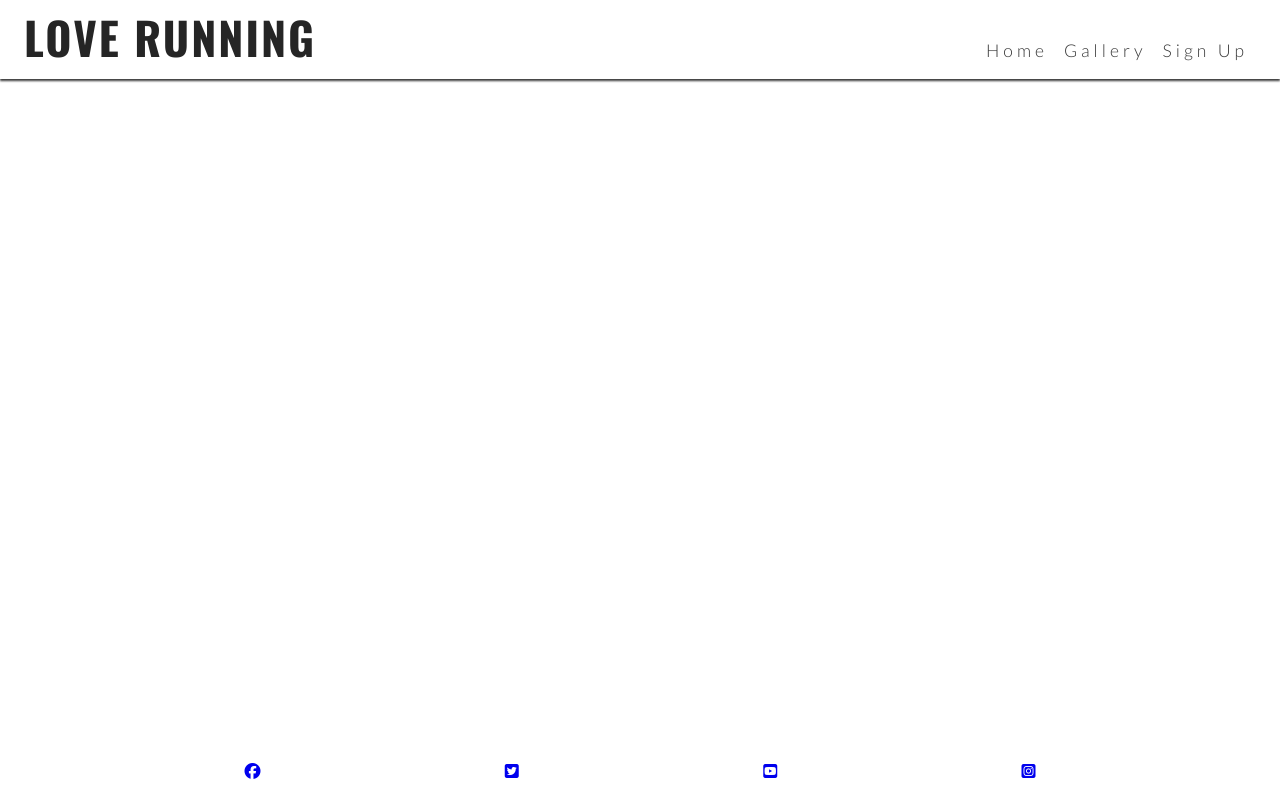
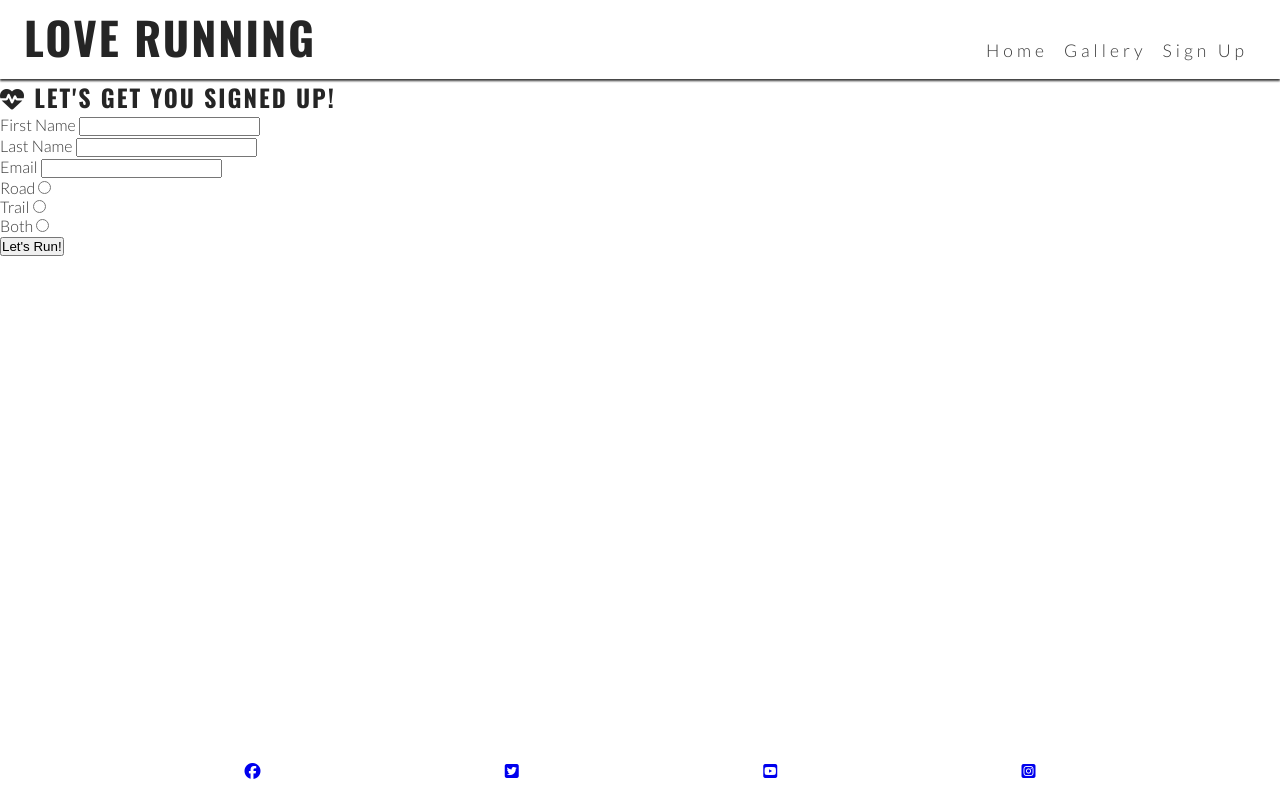
Before and after one commit to BrendanChing/Love-Running, a plain HTML site: page signup.html in a window 1280 px wide. Drawn offline with nearby package versions, Linux system fonts and the light colour scheme.

Commit message:
added signup form

```diff
--- a/assets/css/style.css
+++ b/assets/css/style.css
@@ -140,6 +140,16 @@ main {
     color: #fafafa;
 }
 
+/* gallery styles */
+#photos img {
+    width: 100%;
+    line-height: 1em;
+}
+
+#photos {
+    line-height: 0;
+}
+
 /* footer */
 #social-networks {
     text-align: center;
@@ -196,6 +206,13 @@ hr {
     justify-content: center;
 }
 
+@media screen and (min-width: 576px) {
+    #photos {
+        column-count: 2;
+        column-gap: 0;
+    }
+}
+
 
 /*  media query: tablets and larger (768px and above) */
 @media screen and (min-width: 768px) {
@@ -247,11 +264,20 @@ hr {
         text-align: end;
         align-self: flex-end;
     }
+
+    /* gallery */
+    #photos {
+        column-count: 3;
+    }
 }
 
 @media screen and (min-width: 992px) {
         #menu a:hover {
             border-bottom: 1px solid black;
+        }
+
+        #photos {
+            column-count: 4;
         }
 }
 
--- a/signup.html
+++ b/signup.html
@@ -32,8 +32,34 @@
         </nav>
     </header>
     <!--contains the main content-->
-    <main></main>
-    <!--contains info like contact details-->
+    <main>
+        <section id="signup">
+            <form action="http://formdump.codeinstitute.net" method="post" id="signup-form">
+                <h2><i class="fa-solid fa-heart-pulse"></i> LET'S GET YOU SIGNED UP!</h2>
+
+                <label for="first-name">First Name</label>
+                <input type="text" id="first-name" name="first-name">
+                <br>
+                <label for="last-name">Last Name</label>
+                <input type="text" id="last-name" name="last-name">
+                <br>
+                <label for="email">Email</label>
+                <input type="email" id="email" name="email">
+                <br>
+                <label for="road">Road</label>
+                <input type="radio" id="road" name="running-preference">
+                <br>
+                <label for="trail">Trail</label>
+                <input type="radio" id="trail" name="running-preference">
+                <br>
+                <label for="both">Both</label>
+                <input type="radio" id="both" name="running-preference">
+                <br>
+                <input type="submit" value="Let's Run!">
+            </form>
+        </section>
+    </main>
+
     <footer>
         <ul id="social-networks">
         <li><a href="https://www.facebook.com/" target="_blank" rel="noopener" aria-label="Visit our Facebook page (opens in new tab)"><i class="fa-brands fa-facebook"></i></a></li>
```
